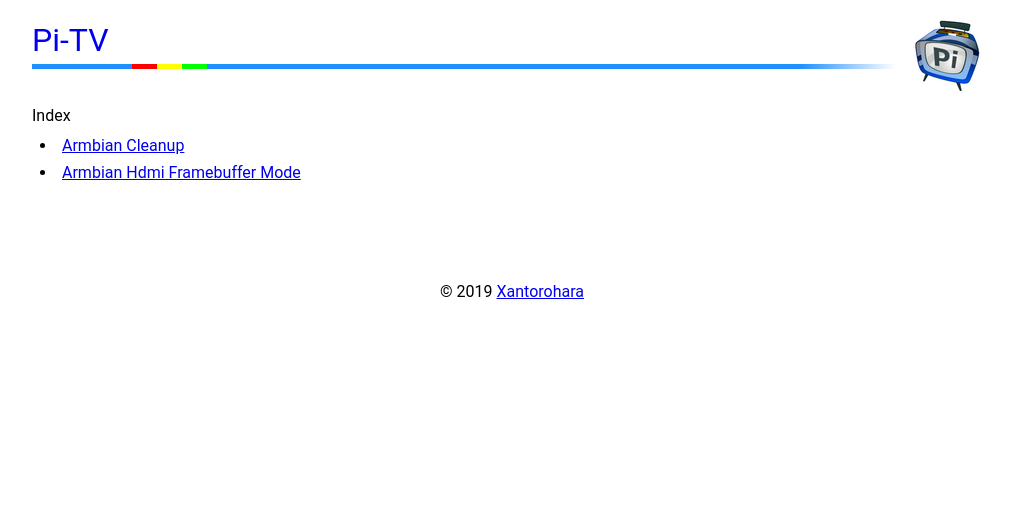
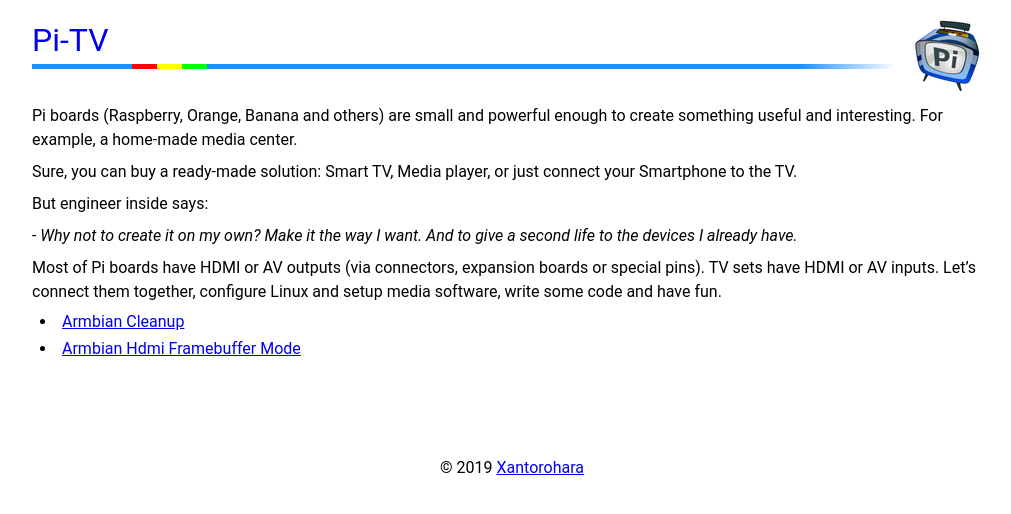
Before and after one commit to pi-tv/pi-tv.github.io, a Jekyll site: the page built from index.md, in a window 1280 px wide. Shown: the top 514 px of the page, without its empty margins (128-1139 px from the left). Built offline with Jekyll 4.4.1, drawn with Linux system fonts in a browser that asks for light colours.

Commit message:
Update index.md

```diff
--- a/index.md
+++ b/index.md
@@ -3,4 +3,18 @@
 title: Pi-TV
 ---
 
-Index
+Pi boards (Raspberry, Orange, Banana and others) are small and powerful enough
+to create something useful and interesting. For example, a home-made media center.
+
+Sure, you can buy a ready-made solution: Smart TV, Media player, or just connect your Smartphone to the TV.
+
+But engineer inside says:
+
+*- Why not to create it on my own? Make it the way I want.
+And to give a second life to the devices I already have.*
+
+
+Most of Pi boards have HDMI or AV outputs (via connectors, expansion boards or special pins).
+TV sets have HDMI or AV inputs.
+Let's connect them together, configure Linux and setup media software,
+write some code and have fun.
```
